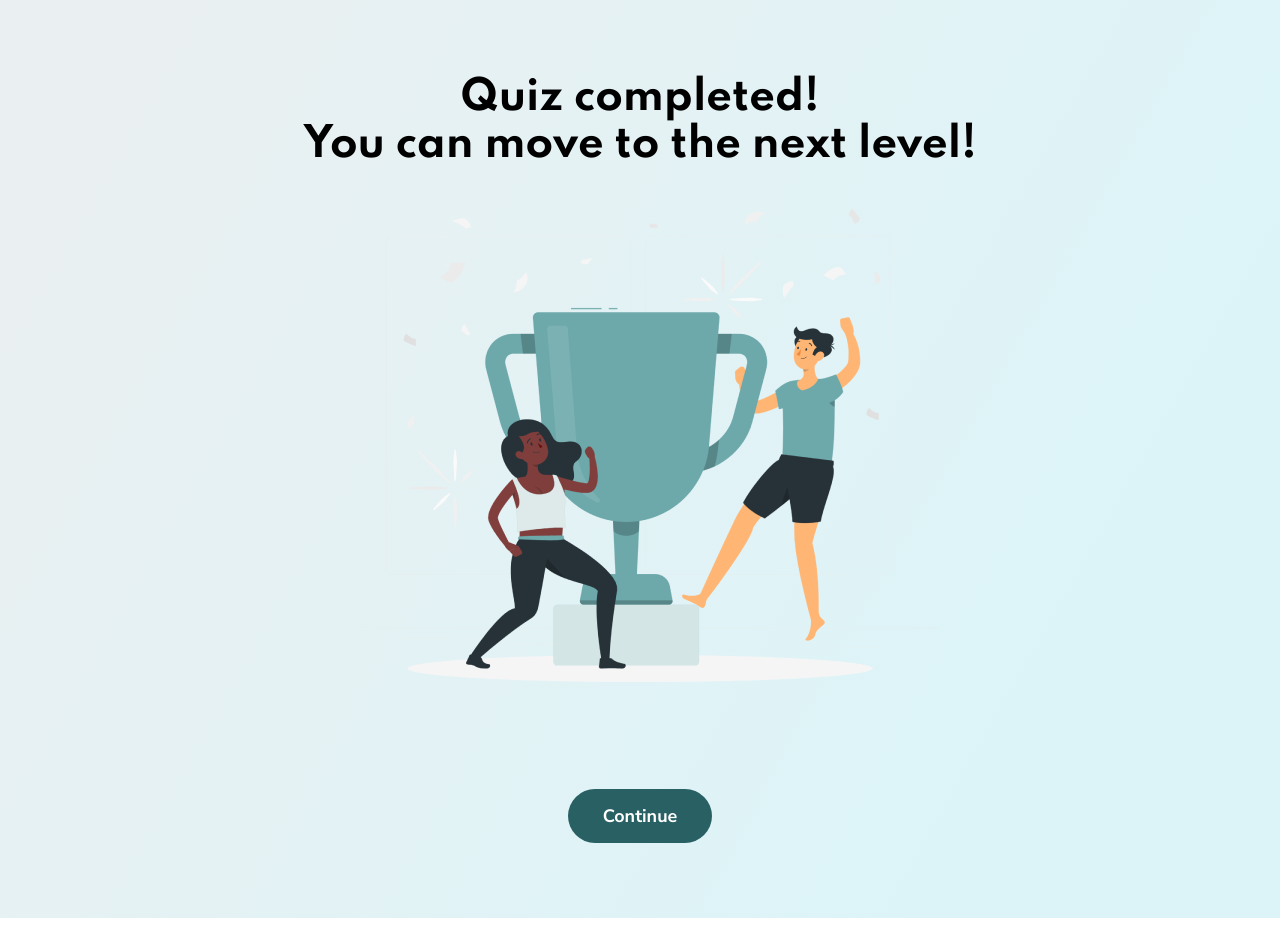
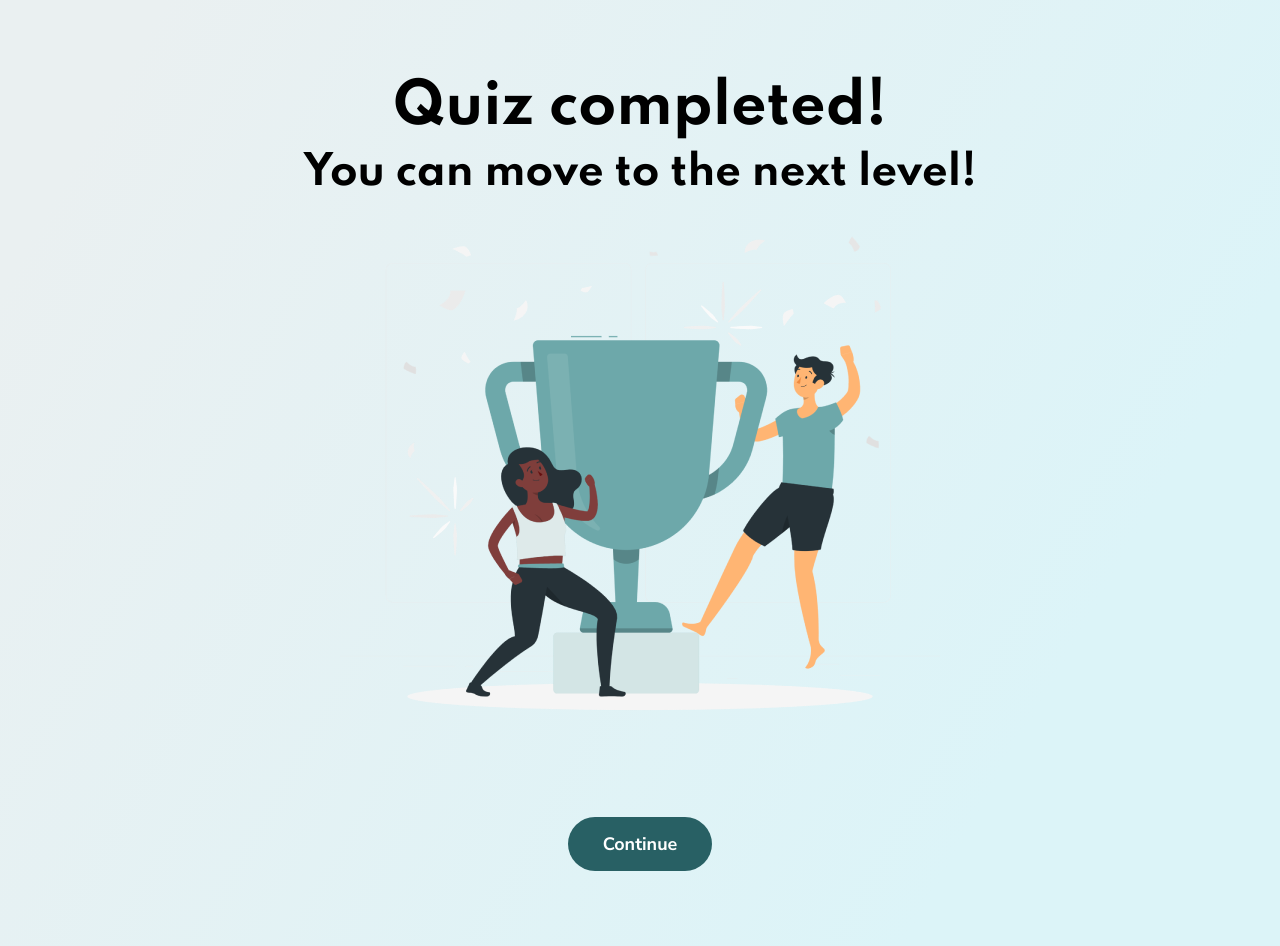
Before and after one commit to OgmaCapStone/ogma-client, a Next.js app: page /completeTest in a window 1280 px wide. Before the commit the page ends 918 px from the top, so only its background shows below. Built offline with nearby package versions, Linux system fonts and the light colour scheme; no server answers; sample sign-in values are in the browser's storage.

Commit message:
♻️ REFACTOR: Results copywrite and styles

```diff
--- a/pages/completeTest.js
+++ b/pages/completeTest.js
@@ -21,9 +21,9 @@ function Home() {
       <main className={styles.results__main}>
         <div className={styles.results__info}>
           <h2 className={styles.results__title}>Quiz completed!</h2>
-          <h2 className={styles.results__title}>
+          <h3 className={styles.results__subtitle}>
             You can move to the next level!
-          </h2>
+          </h3>
           <Image
             width={600}
             height={600}
--- a/styles/Results.module.scss
+++ b/styles/Results.module.scss
@@ -12,11 +12,23 @@
         align-items: center;
     }
     &__title {
-        @include subTittleMobile;
+        @include tittleMobile;
         text-align: center;
         padding-left: 10px;
         padding-right: 10px;
         max-width: 768px;
+    }
+    &__subtitle {
+        @include subTittleMobile;
+        text-align: center;
+        margin-top: 10px;
+        padding-left: 10px;
+        padding-right: 10px;
+        max-width: 768px;
+    }
+    &__text{
+        @include BodyTextBoldMobile;
+        margin-top: 10px;
     }
     &__primaryBtn {
         @include ButtonPrimaryMobile;
@@ -38,7 +50,13 @@
 @media screen and (min-width: $breakpoint-lg){
     .results{
         &__title {
+            @include tittleDesktop;
+        }
+        &__subtitle {
             @include subTittleDesktop;
+        }
+        &__text{
+            @include BodyTextBoldDesktop;
         }
         &__primaryBtn {
             @include ButtonPrimaryDesktop;
```
Also changed, not shown: pages/incompleteTest.js (+5 -5 lines).
